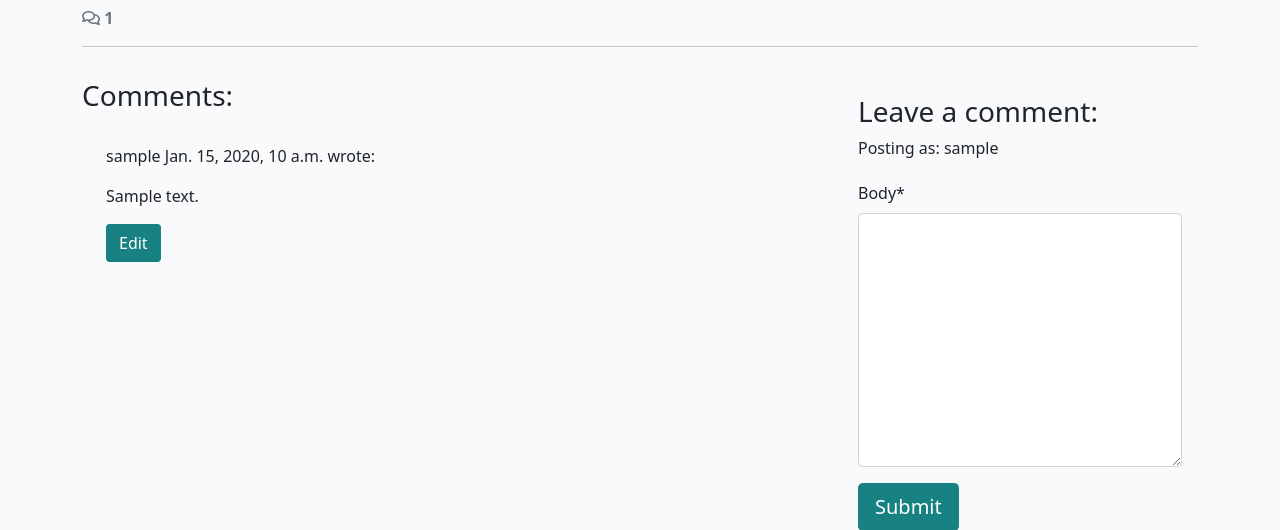
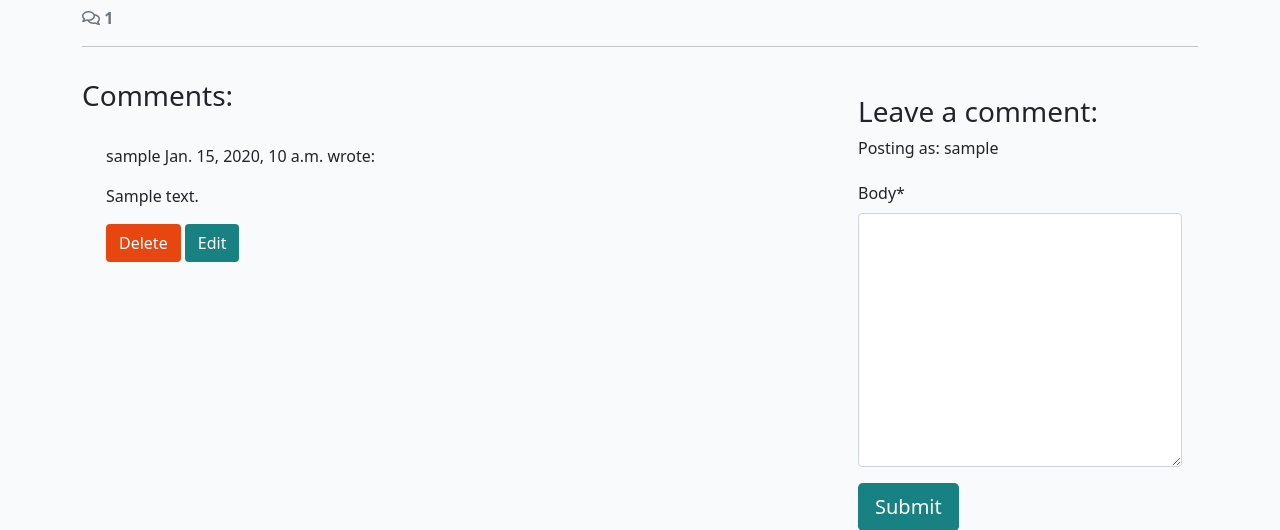
Before and after one commit to ci-mustafa/django-blog, a Django app: a page that uses blog/templates/blog/post_detail.html in a window 1280 px wide. Shown: the part 494-1024 px from the top of the page. Run offline with Django 5.2, Linux system fonts and the light colour scheme; a user stored in the database is signed in; tables that the repository leaves empty hold one stand-in row (values such as "Sample post"); some libraries are stand-ins or nearby versions.

Commit message:
feat: add delete ability to each comments

```diff
--- a/blog/templates/blog/post_detail.html
+++ b/blog/templates/blog/post_detail.html
@@ -68,6 +68,7 @@
                     </p>
                     {% endif %}
                     {% if user.is_authenticated and comment.author == user %}
+                    <button class="btn btn-delete" comment_id="{{ comment.id }}">Delete</button>
                     <button class="btn btn-edit" comment_id="{{ comment.id }}">Edit</button>
                     {% endif %}
                 </div>
@@ -93,7 +94,26 @@
         </div>
     </div>
 </div>
-
+<!-- Delete confirmation modal -->
+<div class="modal fade" id="deleteModal" tabindex="-1" aria-labelledby="deleteModalLabel" aria-hidden="true">
+    <div class="modal-dialog">
+        <div class="modal-content">
+            <div class="modal-header">
+                <h5 class="modal-title" id="deleteModalLabel">Delete comment?</h5>
+                <button type="button" class="btn-close" data-bs-dismiss="modal" aria-label="Close"></button>
+            </div>
+            <div class="modal-body">
+                Are you sure you want to delete your comment?
+                This action cannot be undone.
+            </div>
+            <div class="modal-footer">
+                <button type="button" class="btn btn-secondary" data-bs-dismiss="modal">Close</button>
+                <a id="deleteConfirm" href="#" class="btn
+          btn-danger">Delete</a>
+            </div>
+        </div>
+    </div>
+</div>
 {% endblock content %}
 {% block extras %}
 <script src="{% static 'js/comments.js' %}"></script>
--- a/blog/urls.py
+++ b/blog/urls.py
@@ -1,9 +1,11 @@
 from django.urls import path
-from .views import PostList, post_detail, comment_edit
+from .views import PostList, post_detail, comment_edit, comment_delete
 
 urlpatterns = [
     path("", PostList.as_view(), name="home"),
     path('<slug:slug>/', post_detail, name='post_detail'),
     path('<slug:slug>/edit_comment/<int:comment_id>',
          comment_edit, name='comment_edit'),
+    path('<slug:slug>/delete_comment/<int:comment_id>',
+         comment_delete, name='comment_delete'),
 ]
--- a/blog/views.py
+++ b/blog/views.py
@@ -71,3 +71,20 @@ def comment_edit(request, slug, comment_id):
             messages.add_message(request, messages.ERROR, 'Error updating comment!')
 
     return HttpResponseRedirect(reverse('post_detail', args=[slug]))
+
+
+def comment_delete(request, slug, comment_id):
+    """
+    view to delete comment
+    """
+    queryset = models.Post.objects.filter(status=1)
+    post = get_object_or_404(queryset, slug=slug)
+    comment = get_object_or_404(models.Comment, pk=comment_id)
+
+    if comment.author == request.user:
+        comment.delete()
+        messages.add_message(request, messages.SUCCESS, 'Comment deleted!')
+    else:
+        messages.add_message(request, messages.ERROR, 'You can only delete your own comments!')
+
+    return HttpResponseRedirect(reverse('post_detail', args=[slug]))
--- a/static/js/comments.js
+++ b/static/js/comments.js
@@ -2,7 +2,9 @@ const editButtons = document.getElementsByClassName("btn-edit");
 const commentText = document.getElementById("id_body");
 const commentForm = document.getElementById("commentForm");
 const submitButton = document.getElementById("submitButton");
-
+const deleteModal = new bootstrap.Modal(document.getElementById("deleteModal"));
+const deleteButtons = document.getElementsByClassName("btn-delete");
+const deleteConfirm = document.getElementById("deleteConfirm");
 /**
 * Initializes edit functionality for the provided edit buttons.
 *
@@ -22,3 +24,21 @@ for (let button of editButtons) {
         commentForm.setAttribute("action", `edit_comment/${commentId}`);
     });
 }
+
+/**
+* Initializes deletion functionality for the provided delete buttons.
+*
+* For each button in the `deleteButtons` collection:
+* - Retrieves the associated comment's ID upon click.
+* - Updates the `deleteConfirm` link's href to point to the
+* deletion endpoint for the specific comment.
+* - Displays a confirmation modal (`deleteModal`) to prompt
+* the user for confirmation before deletion.
+*/
+for (let button of deleteButtons) {
+    button.addEventListener("click", (e) => {
+        let commentId = e.target.getAttribute("comment_id");
+        deleteConfirm.href = `delete_comment/${commentId}`;
+        deleteModal.show();
+    });
+}
```
Also changed, not shown: 1 other file. Lines whose indentation alone changed are shown as unchanged.
